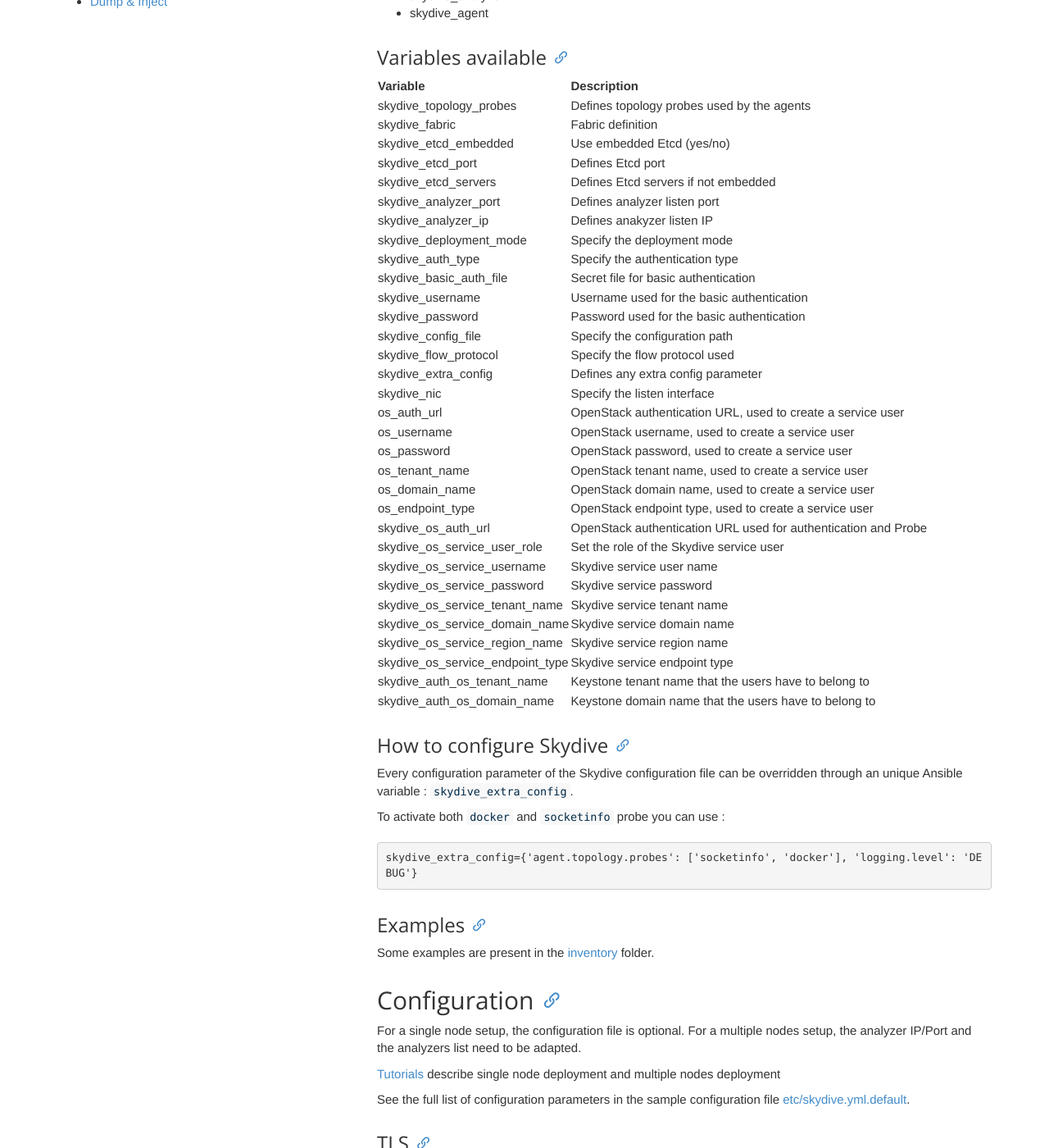
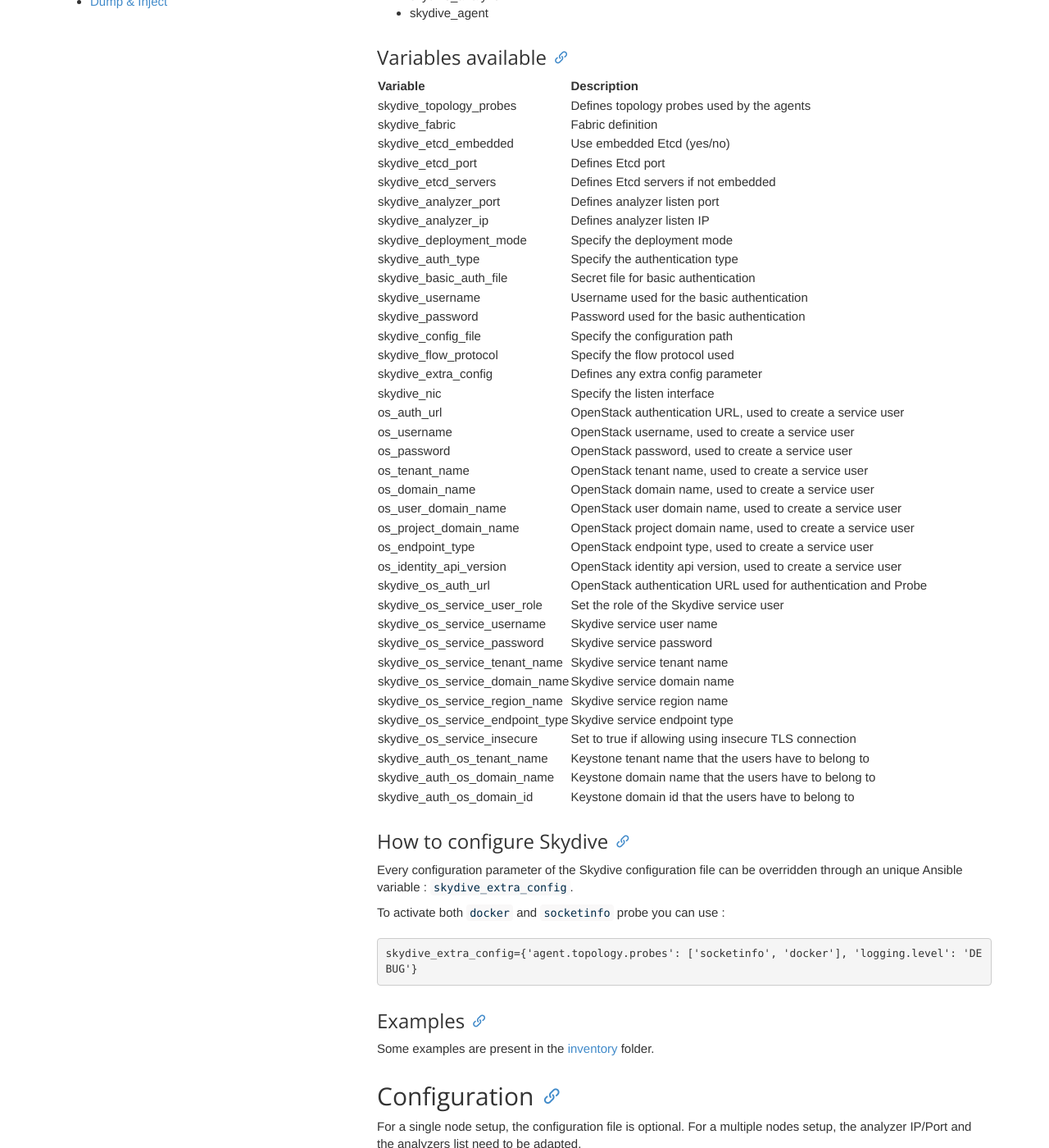
Before and after one commit to skydive-project/skydive.network, a Jekyll site: the page built from documentation/deployment.md, in a window 1280 px wide and 1400 px high, scrolled down 1256 px. Shown: the whole window at 82% size. Built offline with Jekyll 4.4.1, drawn with Linux system fonts in a browser that asks for light colours; nearby versions of some CDN libraries.

Commit message:
Update ansible documentation

```diff
--- a/documentation/deployment.md
+++ b/documentation/deployment.md
@@ -81,7 +81,7 @@
 | skydive_etcd_port                | Defines Etcd port                                              |
 | skydive_etcd_servers             | Defines Etcd servers if not embedded                           |
 | skydive_analyzer_port            | Defines analyzer listen port                                   |
-| skydive_analyzer_ip              | Defines anakyzer listen IP                                     |
+| skydive_analyzer_ip              | Defines analyzer listen IP                                     |
 | skydive_deployment_mode          | Specify the deployment mode                                    |
 | skydive_auth_type                | Specify the authentication type                                |
 | skydive_basic_auth_file          | Secret file for basic authentication                           |
@@ -96,7 +96,10 @@
 | os_password                      | OpenStack password, used to create a service user              |
 | os_tenant_name                   | OpenStack tenant name, used to create a service user           |
 | os_domain_name                   | OpenStack domain name, used to create a service user           |
+| os_user_domain_name              | OpenStack user domain name, used to create a service user      |
+| os_project_domain_name           | OpenStack project domain name, used to create a service user   |
 | os_endpoint_type                 | OpenStack endpoint type, used to create a service user         |
+| os_identity_api_version          | OpenStack identity api version, used to create a service user  |
 | skydive_os_auth_url              | OpenStack authentication URL used for authentication and Probe |
 | skydive_os_service_user_role     | Set the role of the Skydive service user                       |
 | skydive_os_service_username      | Skydive service user name                                      |
@@ -105,8 +108,10 @@
 | skydive_os_service_domain_name   | Skydive service domain name                                    |
 | skydive_os_service_region_name   | Skydive service region name                                    |
 | skydive_os_service_endpoint_type | Skydive service endpoint type                                  |
+| skydive_os_service_insecure      | Set to true if allowing using insecure TLS connection          |
 | skydive_auth_os_tenant_name      | Keystone tenant name that the users have to belong to          |
 | skydive_auth_os_domain_name      | Keystone domain name that the users have to belong to          |
+| skydive_auth_os_domain_id        | Keystone domain id that the users have to belong to            |
 
 
 ### How to configure Skydive
```
